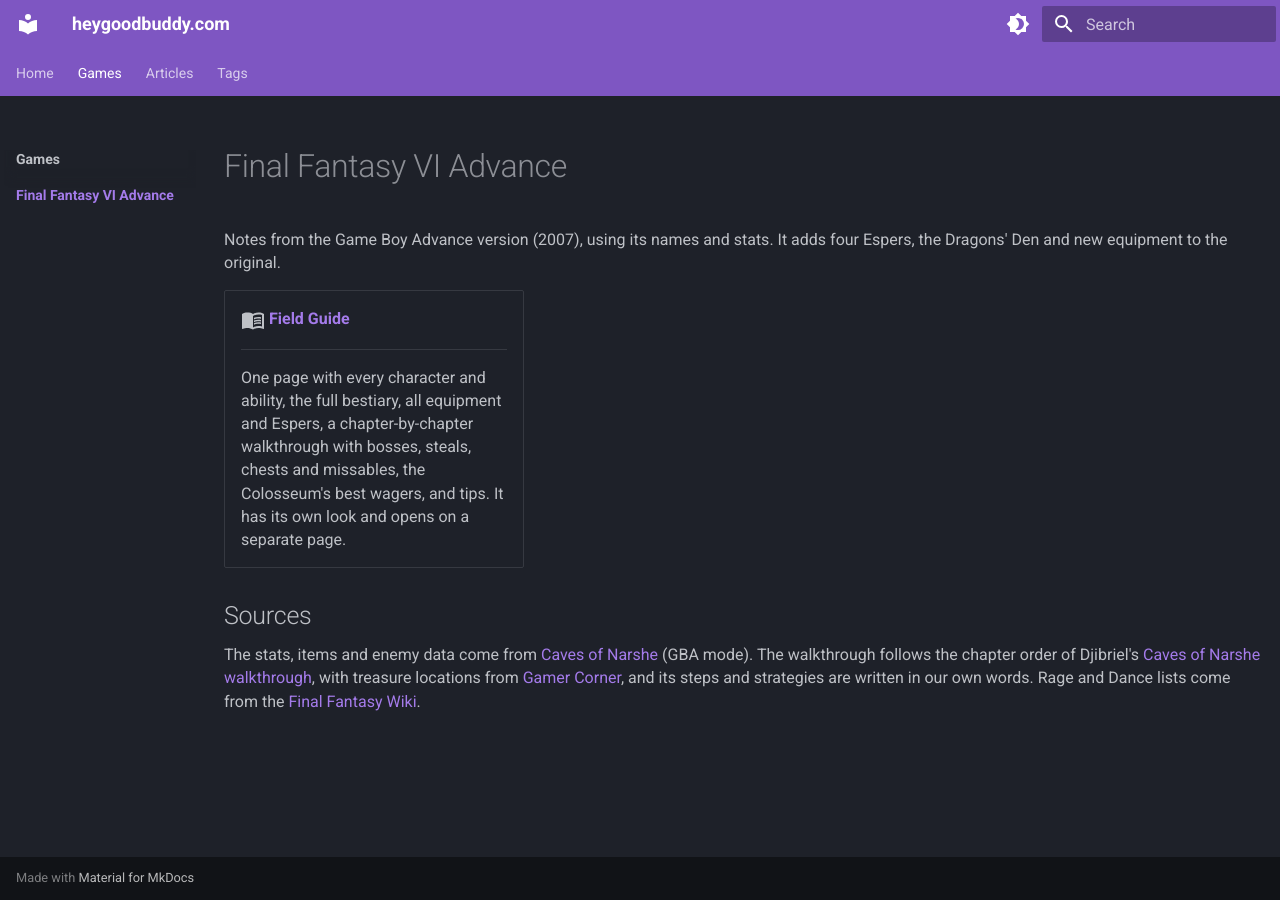
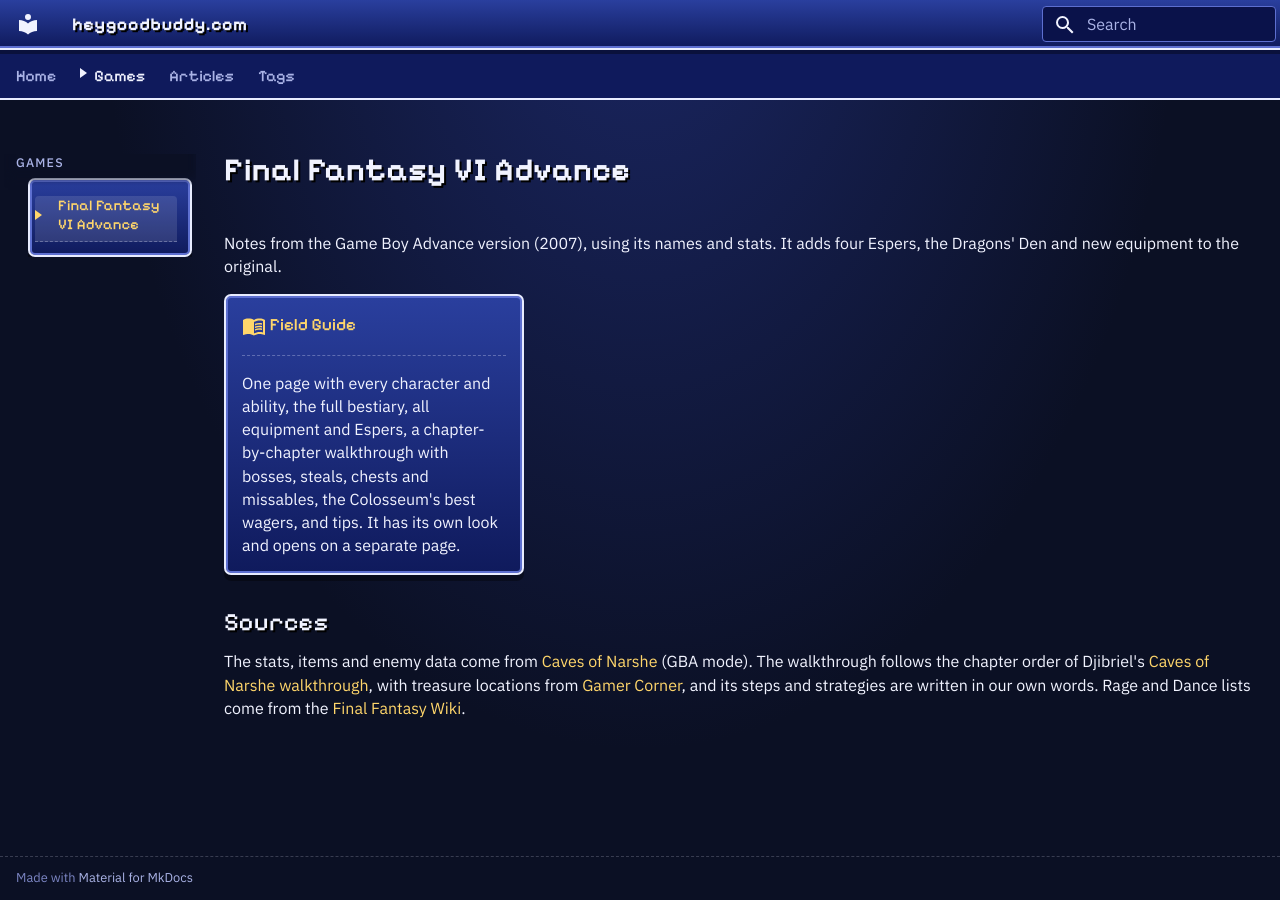
Before and after one commit to princeodd47/heygoodbuddy.com, an MkDocs documentation site: the page built from docs/games/final-fantasy-vi-advance/index.md, in a window 1280 px wide. Built offline with MkDocs 1.6.1 and Material for MkDocs 9.7.7, drawn with Linux system fonts in a browser that asks for light colours.

Commit message:
Give the FF6 Advance landing page the field guide look
The left navigation becomes a menu window holding the game's pages, with a
cursor on the current one; the phone drawer gets a window title bar.

Co-Authored-By: Claude Opus 5.5 <noreply@anthropic.com>

```diff
--- a/docs/stylesheets/field-guide.css
+++ b/docs/stylesheets/field-guide.css
@@ -288,3 +288,101 @@ html.fg .md-footer-meta a,
 html.fg .md-copyright a {
   color: var(--fg-ink-dim);
 }
+
+/* ---------- Left navigation ---------- */
+
+/* Links: plain, with a soft highlight on hover. */
+html.fg .md-nav {
+  font-family: var(--fg-body);
+}
+
+html.fg .md-nav--primary .md-nav__link[href]:hover:not(.md-nav__link--active),
+html.fg .md-nav--primary .md-nav__link[for]:hover:not(.md-nav__link--active) {
+  color: var(--fg-ink);
+  background-color: rgba(255, 255, 255, .07);
+}
+
+/* The current page: bright, with the menu cursor instead of a filled box. */
+html.fg .md-nav--primary .md-nav__item .md-nav__link--active {
+  color: var(--fg-ink);
+  background: rgba(255, 255, 255, .12);
+  font-weight: 600;
+}
+
+html.fg .md-nav--primary a.md-nav__link--active::before {
+  content: "";
+  flex: none;
+  width: 0;
+  height: 0;
+  margin-right: .4rem;
+  border-left: 7px solid var(--fg-gold);
+  border-top: 5px solid transparent;
+  border-bottom: 5px solid transparent;
+  align-self: center;
+}
+
+@media screen and (min-width: 76.25em) {
+  /* The "Games" link above the game's pages: a quiet way back. */
+  html.fg .md-nav--lifted > .md-nav__list > .md-nav__item--active > .md-nav__link > a.md-nav__link {
+    color: var(--fg-ink-dim);
+    font-size: .62rem;
+    font-weight: 500;
+    letter-spacing: 1.2px;
+    text-transform: uppercase;
+  }
+
+  /* The game's pages sit in one menu window. */
+  html.fg .md-nav--primary [data-md-level="1"] > .md-nav__list > .md-nav__item--section.md-nav__item--active {
+    margin: .4rem .2rem 0 .6rem;
+    padding: .35rem .25rem .45rem;
+    background: var(--fg-win-bg);
+    border: 2px solid var(--fg-win-line);
+    border-radius: 7px;
+    box-shadow: var(--fg-win-shadow);
+  }
+
+  /* The game's name heads the window. */
+  html.fg .md-nav--primary [data-md-level="1"] > .md-nav__list > .md-nav__item--section.md-nav__item--active > .md-nav__container > a.md-nav__link {
+    font-family: var(--fg-display);
+    font-weight: 500;
+    font-size: .74rem;
+    color: var(--fg-gold);
+    letter-spacing: .3px;
+    padding-bottom: .35rem;
+    margin-bottom: .2rem;
+    border-bottom: 1px dashed rgba(232, 236, 255, .3);
+    border-radius: 4px 4px 0 0;
+  }
+
+  html.fg .md-nav--primary [data-md-level="1"] > .md-nav__list > .md-nav__item--section.md-nav__item--active > .md-nav__container > a.md-nav__link--active {
+    background: rgba(255, 255, 255, .12);
+  }
+}
+
+/* Phone and tablet drawer: night-sky ground under a window-style title bar. */
+@media screen and (max-width: 76.234375em) {
+  html.fg .md-sidebar--primary .md-sidebar__scrollwrap {
+    background-color: var(--fg-ground);
+  }
+
+  html.fg .md-nav--primary,
+  html.fg .md-nav--primary .md-nav {
+    background-color: transparent;
+  }
+
+  html.fg .md-nav--primary .md-nav__title {
+    background: var(--fg-win-bg);
+    color: var(--fg-ink);
+    border-bottom: 2px solid var(--fg-win-line);
+    font-family: var(--fg-display);
+    font-weight: 500;
+  }
+
+  html.fg .md-nav--primary .md-nav__title .md-nav__button.md-logo {
+    color: var(--fg-ink);
+  }
+
+  html.fg .md-nav--primary .md-nav__item {
+    border-top-color: rgba(232, 236, 255, .1);
+  }
+}
```
Also changed, not shown: docs/games/final-fantasy-vi-advance/index.md (+1 -0 lines).
